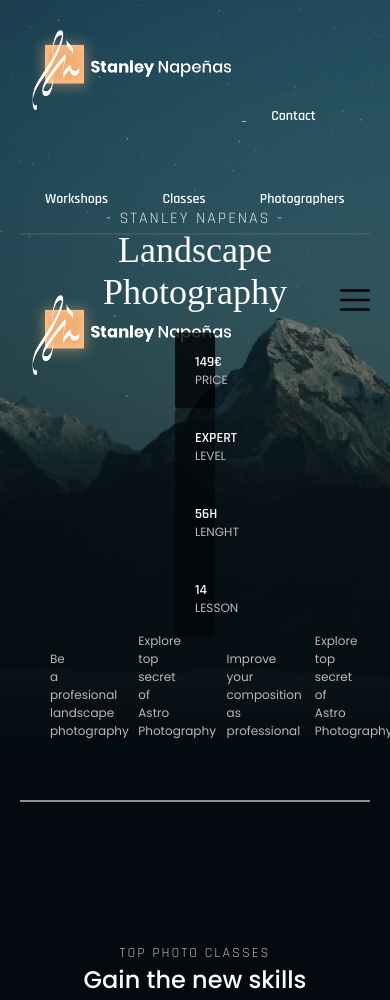
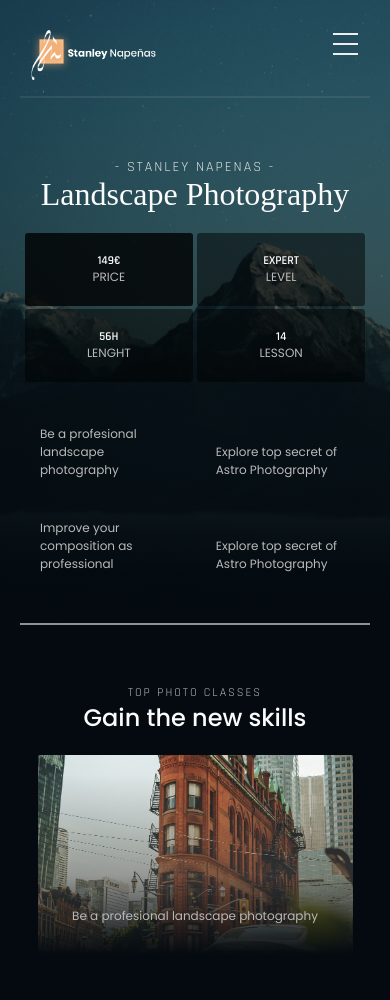
Before and after one commit to stanleynapenas/Travel-Photography-Responsive, a plain HTML site: page index.html in a window 390 px wide. Shown: the top 1000 px of the page. Drawn offline with Linux system fonts and the light colour scheme; a web font is replaced by a local one.

Commit message:
Finish Responsive - From Desktop to Mobile

```diff
--- a/assets/css/main.css
+++ b/assets/css/main.css
@@ -124,31 +124,9 @@ button:hover {
 
 /* Nav Bar */
 
-.navbar {
-  margin-bottom: 50px;
-  border-bottom: 2px solid #bab9b91e;
-  border-radius: 1px;
-}
-
 .logo {
   height: 100px;
   padding: 10px;
-}
-
-.nav-link {
-  display: inline;
-  padding: 25px;
-  margin-top: 15px;
-  text-decoration: none;
-  color: #bab9b9;
-}
-
-.nav-link:hover {
-  color: #fbfbfb;
-}
-
-.floating {
-  float: right;
 }
 
 .lowercase {
@@ -157,8 +135,9 @@ button:hover {
 
 /* NEW NAV BAR */
 
-
 .nav {
+  border-bottom: 2px solid #bab9b91e;
+  margin-bottom: 60px;
 }
 
 .nav > .nav-header {
@@ -197,11 +176,11 @@ button:hover {
   display: none;
 }
 
-.nav-icon{
+.nav-icon {
   height: 30px;
 }
 
-@media (max-width:600px) {
+@media (max-width: 600px) {
   .nav > .nav-btn {
     display: inline-block;
     position: absolute;
@@ -214,9 +193,7 @@ button:hover {
     height: 50px;
     padding: 13px;
   }
-  .nav > .nav-btn > label:hover,.nav  #nav-check:checked ~ .nav-btn > label {
-    background-color: rgba(0, 0, 0, 0.3);
-  }
+
   .nav > .nav-btn > label > span {
     display: block;
     width: 25px;
@@ -227,12 +204,13 @@ button:hover {
     position: absolute;
     display: block;
     width: 100%;
-    background-color: #333;
+    background-color: #040a0f;
     height: 0px;
     transition: all 0.3s ease-in;
     overflow-y: hidden;
     top: 50px;
     left: 0px;
+    text-align: center;
   }
   .nav > .nav-links > a {
     display: block;
@@ -242,8 +220,10 @@ button:hover {
     height: 0px;
   }
   .nav > #nav-check:checked ~ .nav-links {
+    padding-top: 30px;
     height: calc(100vh - 50px);
     overflow-y: auto;
+    z-index: 99;
   }
 }
 
@@ -593,6 +573,7 @@ header .lower-wrapper {
 .sitemap {
   display: inline-block;
   width: 15%;
+  text-decoration: none;
 }
 
 .footer-links {
@@ -610,7 +591,7 @@ header .lower-wrapper {
 }
 
 /* -------- JQUERY Tablet ------- */
-@media screen and (min-width: 768px) and (max-width: 991px) {
+@media screen and (max-width: 991px) {
   /* TABLET - Macro class */
   section {
     padding-top: 40px;
@@ -636,7 +617,6 @@ header .lower-wrapper {
 
   h5 {
     font-size: 28px;
-    color: #fbfbfb;
   }
 
   h6 {
@@ -698,12 +678,13 @@ header .lower-wrapper {
   }
 
   .footer-links {
-    padding-bottom: 20px;
+    margin-bottom: 20px;
+    padding: 20px;
   }
 }
 
 /* -------- JQUERY Landscape ------- */
-@media screen and (min-width: 480px) and (max-width: 767px) {
+@media screen and (max-width: 767px) {
   /* LANDSCAPE - Macro class */
   section {
     padding-top: 40px;
@@ -720,7 +701,7 @@ header .lower-wrapper {
   }
 
   .nav-link {
-    padding: 5px;
+    padding: px;
   }
 
   /* End Nav Bar */
@@ -728,7 +709,7 @@ header .lower-wrapper {
   /* LANDSCAPE - TEXT Style */
 
   h1 {
-    font-size: 36px;
+    font-size: 32px;
   }
 
   h2 {
@@ -745,7 +726,6 @@ header .lower-wrapper {
 
   h5 {
     font-size: 24px;
-    color: #fbfbfb;
   }
 
   h6 {
@@ -841,46 +821,53 @@ header .lower-wrapper {
   }
 }
 
-
 /* -------- JQUERY Mobile ------- */
 @media screen and (max-width: 479px) {
-
   /* LANDSCAPE - Macro class */
   .floating {
     float: none;
     display: inline-block;
   }
 
-
   /* End Nav Bar */
 
   /* LANDSCAPE - TEXT Style */
 
-h1 {
-  font-size: 36px;
+  h2 {
+    font-size: 14px;
   }
 
-h2 {
+  h3 {
     font-size: 16px;
   }
 
-h3 {
-  font-size: 20px;
-}
-
   h4 {
-  font-size: 14px;
+    font-size: 12px;
   }
 
   h5 {
     font-size: 24px;
-  color: #fbfbfb;
   }
 
   h6 {
     font-size: 12px;
   }
 
-/* P remains the same */
+  p {
+    font-size: 12px;
+  }
 
+  /* MOBILE - Hero */
+
+  .including {
+    width: 48%;
+    padding: 20px;
+    border-radius: 3px;
+    margin-bottom: 3px;
   }
+
+  /* MOBILE - Credits */
+  .credits {
+    max-width: 200px;
+  }
+}
--- a/index.html
+++ b/index.html
@@ -14,31 +14,6 @@
 
     <header class="hero-section">
       <!-- Nav Bar -->
-      <nav>
-        <div class="mycontain navbar">
-          <a href="https://www.stanleynapenas.com/" class="nav-header">
-            <img
-                class="logo"
-                src="/assets/img/Stanley white Logo.png"
-                alt="StanleyNapenas.com Logo"
-              />
-          </a>
-          <a href="" class="nav-link floating">
-            <h4 class="bolder lowercase">Contact</h4>
-          </a>
-          <a href="" class="nav-link floating">
-            <h4 class="bolder lowercase">Workshops</h4>
-          </a>
-          <a href="" class="nav-link floating">
-            <h4 class="bolder lowercase">Classes</h4>
-          </a>
-          <a href="" class="nav-link floating">
-            <h4 class="bolder lowercase">Photographers</h4>
-          </a>
-        </div>
-      </nav>
-      <!-- New Navbar -->
-
       <div class="nav mycontain">
         <input type="checkbox" id="nav-check">
         <div class="nav-header">
@@ -51,7 +26,11 @@
           </a>
         </div>
         <div class="nav-btn">
-          <img class="nav-icon" for="nav-check" src="assets/img/menu.svg" alt="Menu icon">
+          <label for="nav-check">
+            <span></span>
+            <span></span>
+            <span></span>
+          </label>
         </div>
 
         <div class="nav-links">
@@ -61,8 +40,6 @@
           <a href="https://www.stanleynapenas.com/" target=""><h4 class="bolder lowercase">Photographers</h4></a>
         </div>
       </div>
-
-      <!-- New navbar -->
       <!-- End Nav Bar -->
 
       <!-- Hero unique value proposition -->
```
Lines whose indentation alone changed are shown as unchanged.
